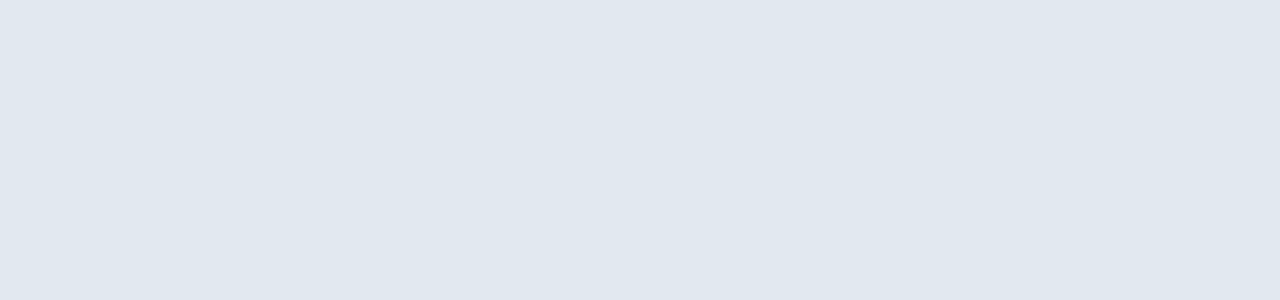
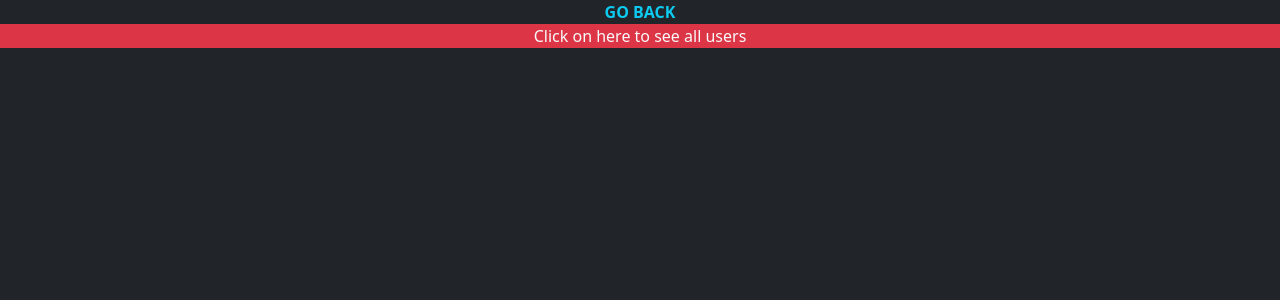
Before and after one commit to Coquixo/final-project-front, a React (Create React App) app: page /admin in a window 1280 px wide. Shown: the top 300 px of the page. Built offline with nearby package versions, Linux system fonts and the light colour scheme.

Commit message:
added admin view

```diff
--- a/src/containers/AdminView/AdminView.jsx
+++ b/src/containers/AdminView/AdminView.jsx
@@ -1,11 +1,74 @@
-import React from "react";
+import React, { useState } from "react";
+import { Col, Container, Row } from "react-bootstrap";
+import { useNavigate } from "react-router-dom";
+import { useSelector } from "react-redux";
+import { getAllUsers } from "../../services/apiCalls";
+import { userData } from "../../services/slices/userSlice";
 
 const AdminView = () => {
+    const navigate = useNavigate();
+    const [newUserData, setNewUserData] = useState([]);
+    const userReduxCredentials = useSelector(userData);
+    const userRole = userReduxCredentials.credentials.role;
+    const userToken = userReduxCredentials.credentials.token;
+
+    const giveUsersHandler = () => {
+        getAllUsers(userToken)
+            .then((user) => {
+                setNewUserData(user.data);
+            })
+            .catch((error) => {
+                console.log(error);
+            });
+    };
+
     return (
-        <div>
+        <div className="vh-100 bg-dark">
+            <Container fluid>
+                <Row className="bg-dark">
+                    <span
+                        className="text-info fw-bold linkButton"
+                        onClick={() => navigate("/balances")}>
+                        GO BACK
+                    </span>
+                </Row>
+                <Row className="bg-dark">
+                    <Col lg={12} className="bg-dark">
+                        <Row className="mx-2 bg-dark text-light">
+                            {newUserData.map((newUser, index) => {
+                                return (
+                                    <Col
+                                        className="px-5 py-3 border rounded mx-1 my-3"
+                                        key={index}
+                                        sm={12}>
+                                        <Row>
+                                            <Col className="text-warning fw-bold">User {index + 1}</Col>
+                                        </Row>
+                                        <Row>ID:{newUser.id}</Row>
+                                        <Row>NAME: {newUser.name}</Row>
+                                        <Row>SURNAME: {newUser.surname}</Row>
+                                        <Row>AGE: {newUser.age}</Row>
+                                        <Row>COUNTRY: {newUser.country}</Row>
+                                        <Row>CITY: {newUser.city}</Row>
+                                        <Row>ADDRESS: {newUser.address}</Row>
+                                        <Row>ROLE: {newUser.RoleId}</Row>
+                                        <Row>STATUS: {newUser.StateId}</Row>
+                                    </Col>
+                                );
+                            })}
+                        </Row>
+                        <Row fluid className="d-flex justify-content-center">
+                            <Col className="bg-danger text-light ">
+                                <span onClick={giveUsersHandler} className="linkButton">
+                                    Click on here to see all users
+                                </span>
+                            </Col>
+                        </Row>
+                    </Col>
+                </Row>
+            </Container>
+        </div>
+    );
+};
 
-        </div>
-    )
-}
-
-export default AdminView
+export default AdminView;
--- a/src/services/apiCalls.js
+++ b/src/services/apiCalls.js
@@ -17,21 +17,23 @@ export const registerApi = async (user) => {
 
 //Get all users
 
-export const getAllUsers = async () => {
-  let res = await axios.get(`/user/all`);
+export const getAllUsers = async (token) => {
+  let res = await axios.get(`${database}/user/all`, {
+    headers: { Authorization: `Bearer ${token}` },
+  });
   return res.data;
 };
 
 //Get user's status(admin)
 export const getUsersStatus = async (email) => {
-  let res = await axios.get(`/user/${email}/status`);
+  let res = await axios.get(`${database}/user/${email}/status`);
   return res.data;
 };
 
 //Update user's status(admin)
 //User stands for the body(StatusId) to change, email for the target
 export const updateUserStatus = async (email, user) => {
-  let res = await axios.put(`/user/${email}/status`, user);
+  let res = await axios.put(`${database}/user/${email}/status`, user);
   return res.data;
 };
 
```
Also changed, not shown: src/containers/TransactionsView/Transactions.jsx (+10 -4 lines).
